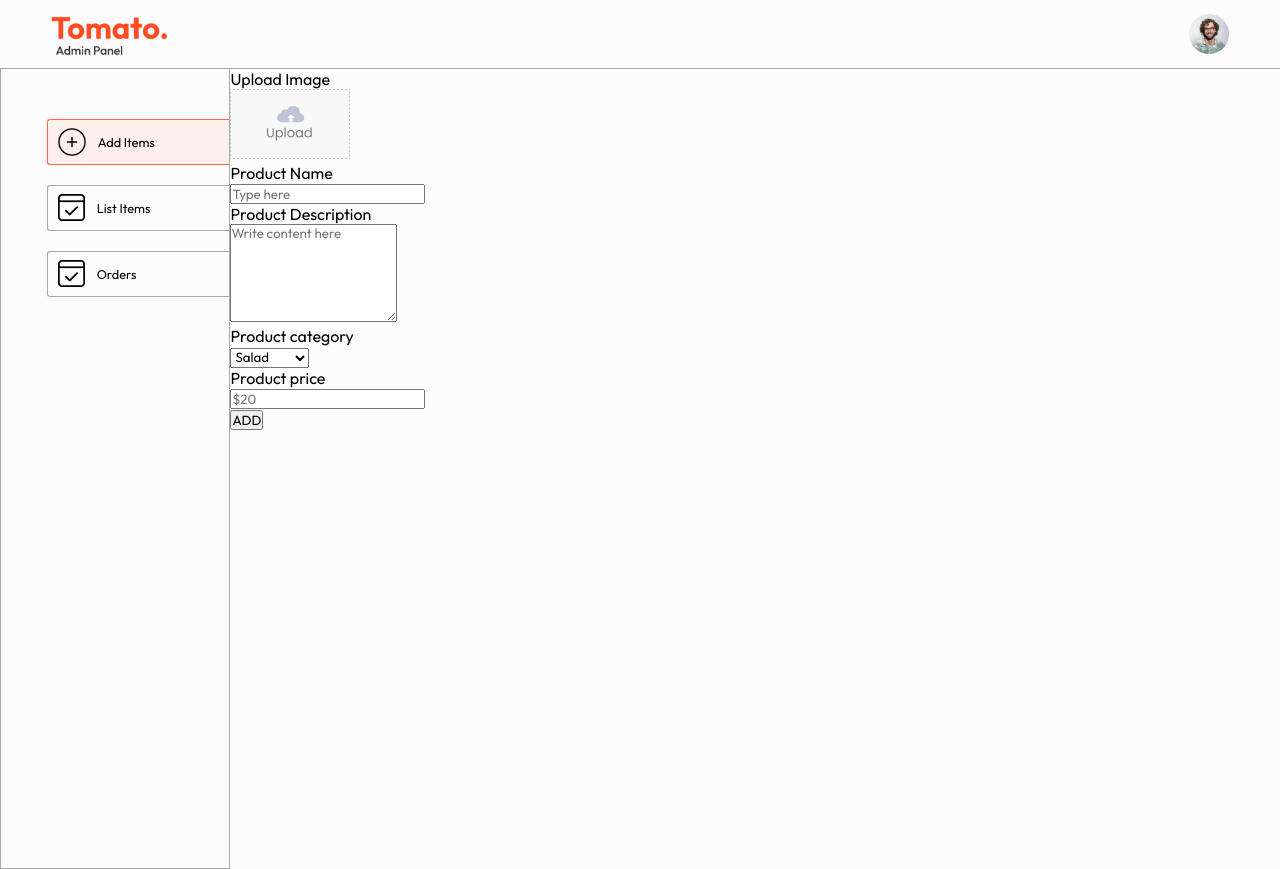
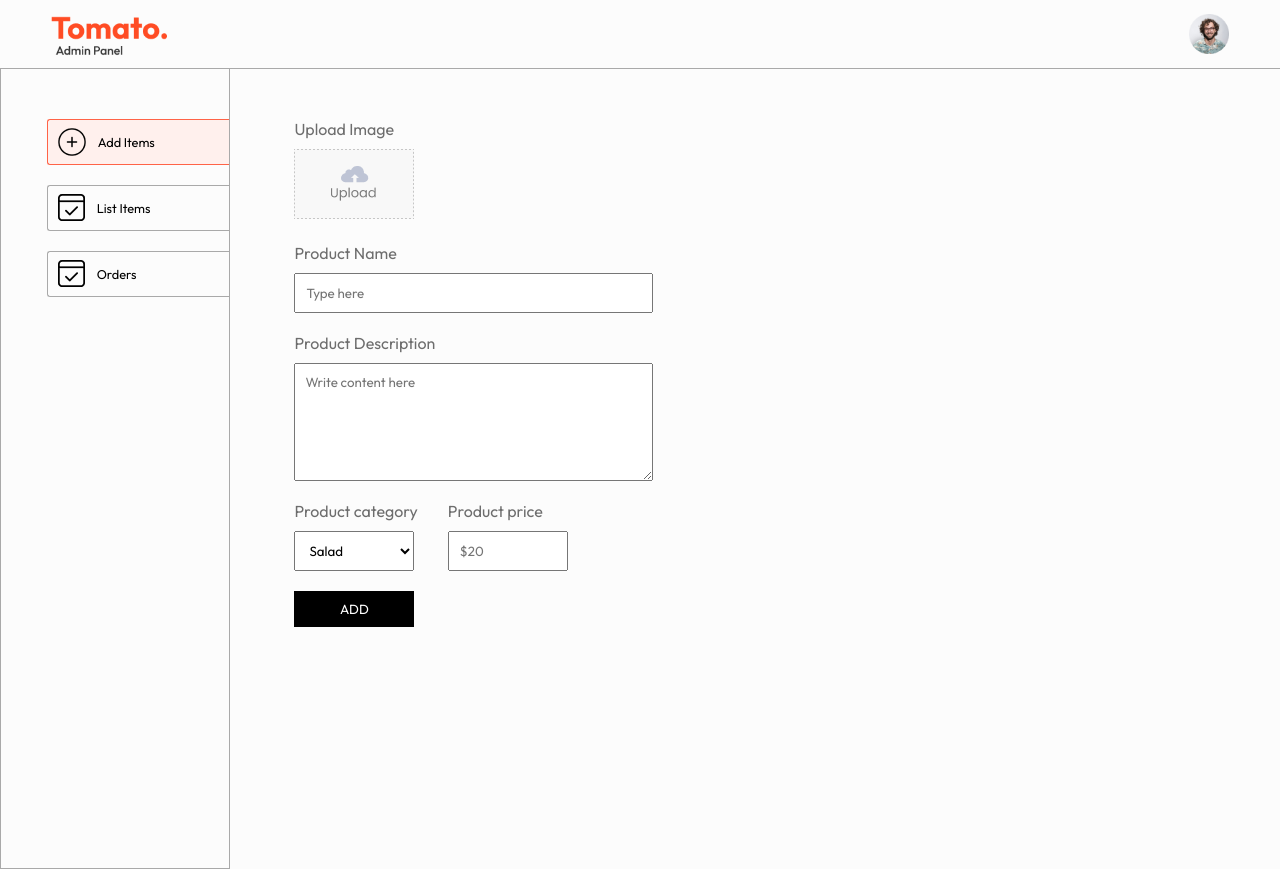
Before and after one commit to wlaurentec/food-delivery-admin, a React (Vite) app: page /add in a window 1280 px wide. Built offline with nearby package versions, Linux system fonts and the light colour scheme.

Commit message:
add Add.jsx styles

```diff
--- a/src/index.css
+++ b/src/index.css
@@ -26,3 +26,9 @@ hr {
 .app-content {
   display: flex;
 }
+
+.flex-col {
+  display: flex;
+  flex-direction: column;
+  gap: 10px;
+}
--- a/src/pages/Add/Add.css
+++ b/src/pages/Add/Add.css
@@ -0,0 +1,45 @@
+.add {
+  width: 70%;
+  margin-left: max(5vw, 25px);
+  margin-top: 50px;
+  color: #6d6d6d;
+  font-size: 16px;
+}
+
+.add form {
+  gap: 20px;
+}
+
+.add-img-upload img {
+  width: 120px;
+}
+
+.add-product-name,
+.add-product-description {
+  max-width: max(40%, 280px);
+}
+
+.add-product-name input,
+.add-product-description textarea {
+  padding: 10px;
+}
+
+.add-category-price {
+  display: flex;
+  gap: 30px;
+}
+
+.add-category-price select,
+.add-category-price input {
+  max-width: 120px;
+  padding: 10px;
+}
+
+.add-btn {
+  max-width: 120px;
+  border: none;
+  padding: 10px;
+  background-color: black;
+  color: white;
+  cursor: pointer;
+}
--- a/src/pages/Add/Add.jsx
+++ b/src/pages/Add/Add.jsx
@@ -25,6 +25,7 @@ const Add = () => {
             required
           ></textarea>
         </div>
+        <div className="add-category-price">
           <div className="add-category flex-col">
             <p>Product category</p>
             <select name="category">
@@ -42,6 +43,7 @@ const Add = () => {
             <p>Product price</p>
             <input type="number" name="price" placeholder="$20" />
           </div>
+        </div>
         <button type="submit" className="add-btn">
           ADD
         </button>
```
Lines whose indentation alone changed are shown as unchanged.
